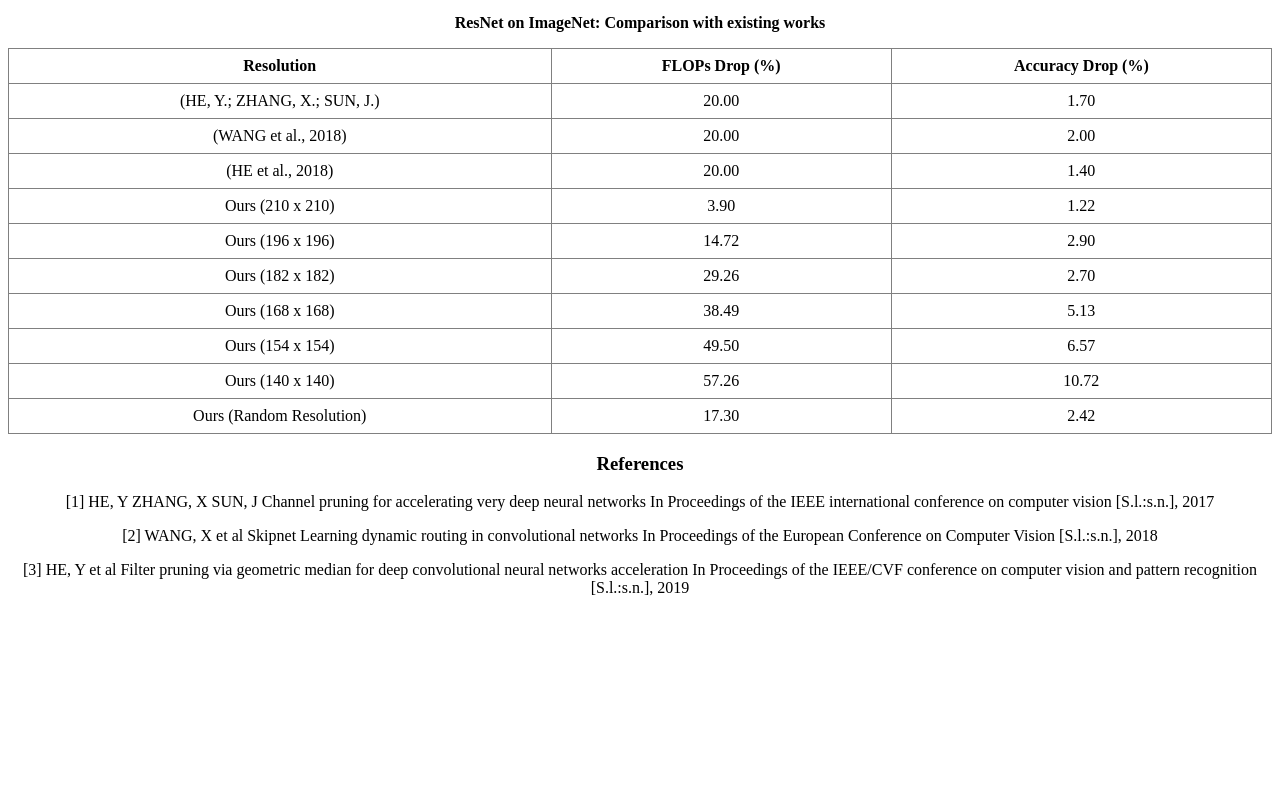
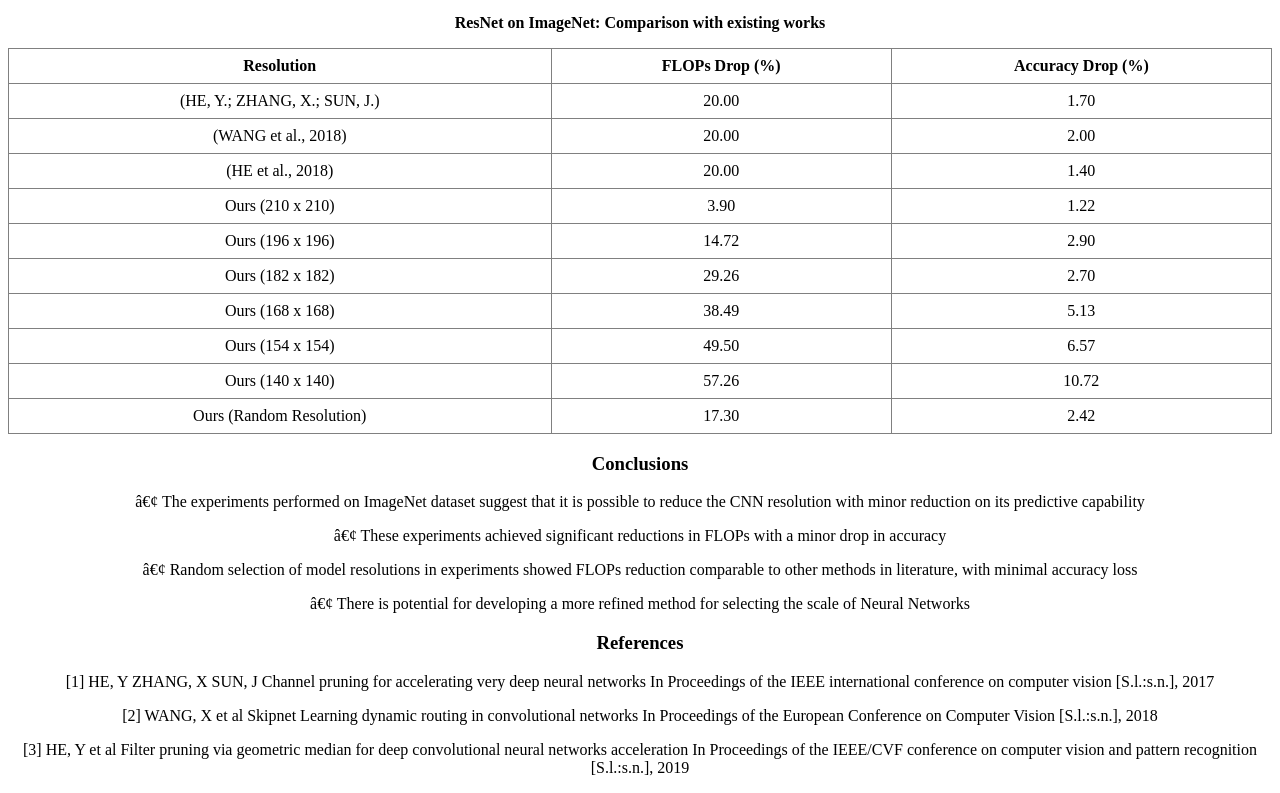
Before and after one commit to jo-nsc/tcc_EPUSP, a plain HTML site: page index.html in a window 1280 px wide. Shown: the part 2047-2840 px from the top of the page. Before the commit the page ends 2660 px from the top, so only its background shows below. Drawn offline with Linux system fonts and the light colour scheme.

Commit message:
added conclusion

```diff
--- a/index.html
+++ b/index.html
@@ -180,6 +180,32 @@
                 </tr>
             </table>
 
+            <h3>Conclusions</h3>
+            <p>
+                • The experiments performed on ImageNet dataset suggest that it is
+                possible to reduce the CNN resolution with minor reduction
+                on its predictive capability
+            </p>
+
+            <p>
+                • These experiments achieved significant reductions in FLOPs
+                with a minor drop in accuracy
+            </p>
+
+            <p>
+                • Random selection of model resolutions in experiments showed
+                FLOPs reduction comparable to other methods in literature, with
+                minimal accuracy loss
+            </p>
+
+            <p>
+                • There is potential for developing a more refined method for
+                selecting the scale of Neural Networks
+            </p>
+
+
+
+
             <h3>References</h3>
             <p>
                 [1] HE, Y ZHANG, X SUN, J Channel pruning for accelerating very deep neural networks In Proceedings of the IEEE international conference on computer vision [S.l.:s.n.], 2017
```
